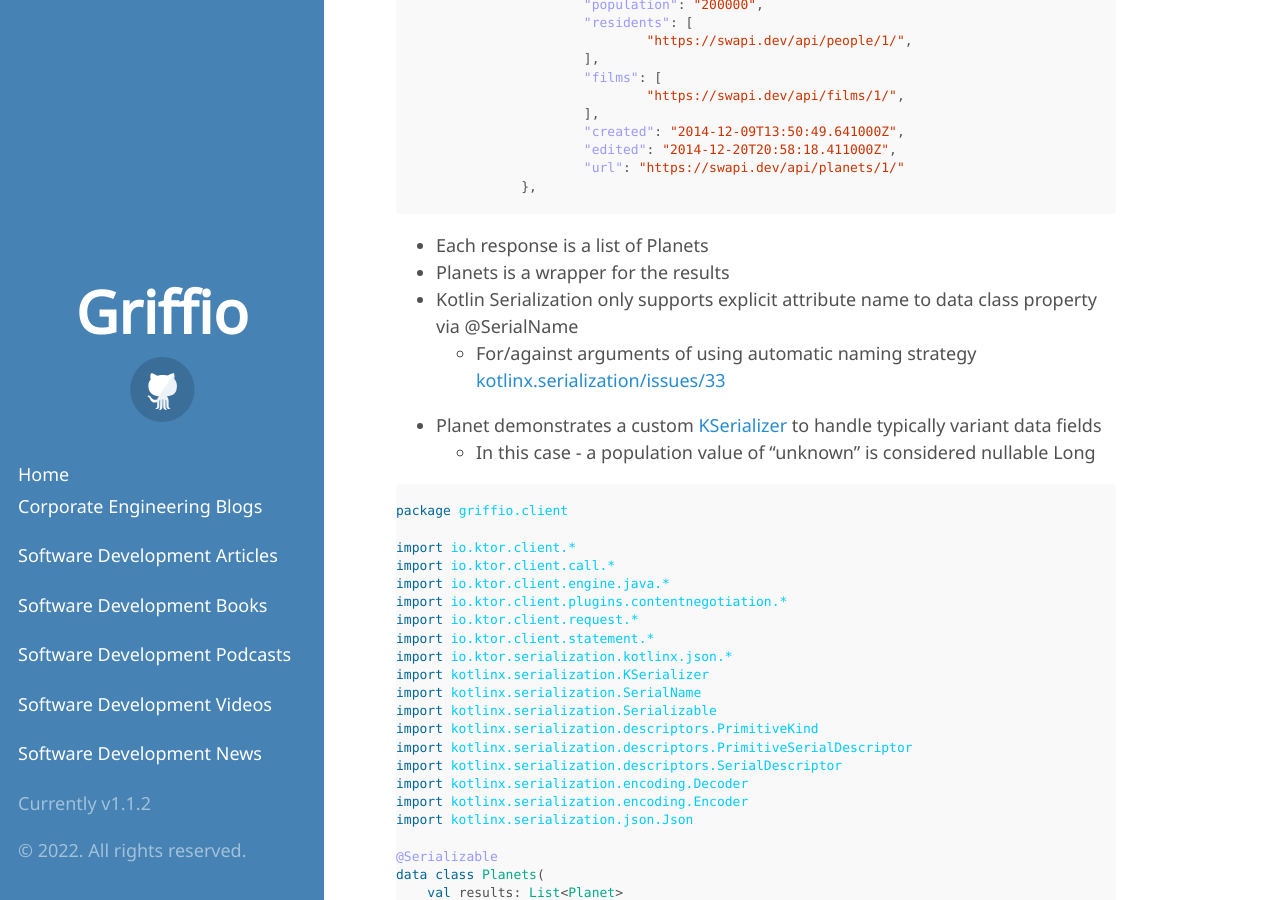
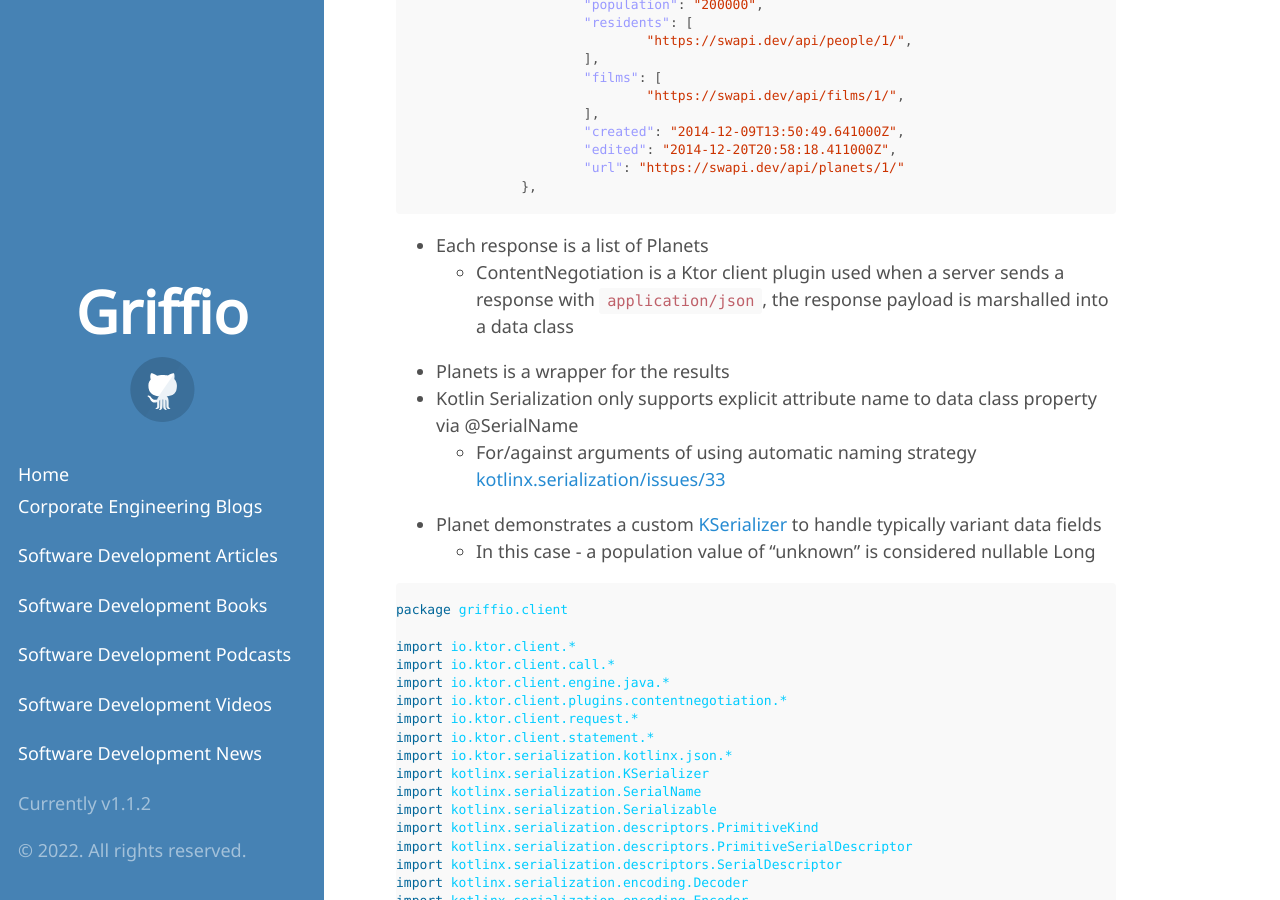
Before and after one commit to griffio/griffio.github.io, a Jekyll site: the page built from _posts/2022-06-23-More-Kotlin-Ktor-Client.md, in a window 1280 px wide and 900 px high, scrolled down 1510 px. Built offline with Jekyll 4.4.1, drawn with Linux system fonts in a browser that asks for light colours; some web fonts are replaced.

Commit message:
Update 2022-06-23-More-Kotlin-Ktor-Client.md

````diff
--- a/_posts/2022-06-23-More-Kotlin-Ktor-Client.md
+++ b/_posts/2022-06-23-More-Kotlin-Ktor-Client.md
@@ -88,6 +88,7 @@
 ```
 
 * Each response is a list of Planets
+  * ContentNegotiation is a Ktor client plugin used when a server sends a response with `application/json`, the response payload is marshalled into a data class
 * Planets is a wrapper for the results
 * Kotlin Serialization only supports explicit attribute name to data class property via @SerialName
   * For/against arguments of using automatic naming strategy [kotlinx.serialization/issues/33](https://github.com/Kotlin/kotlinx.serialization/issues/33)
````
